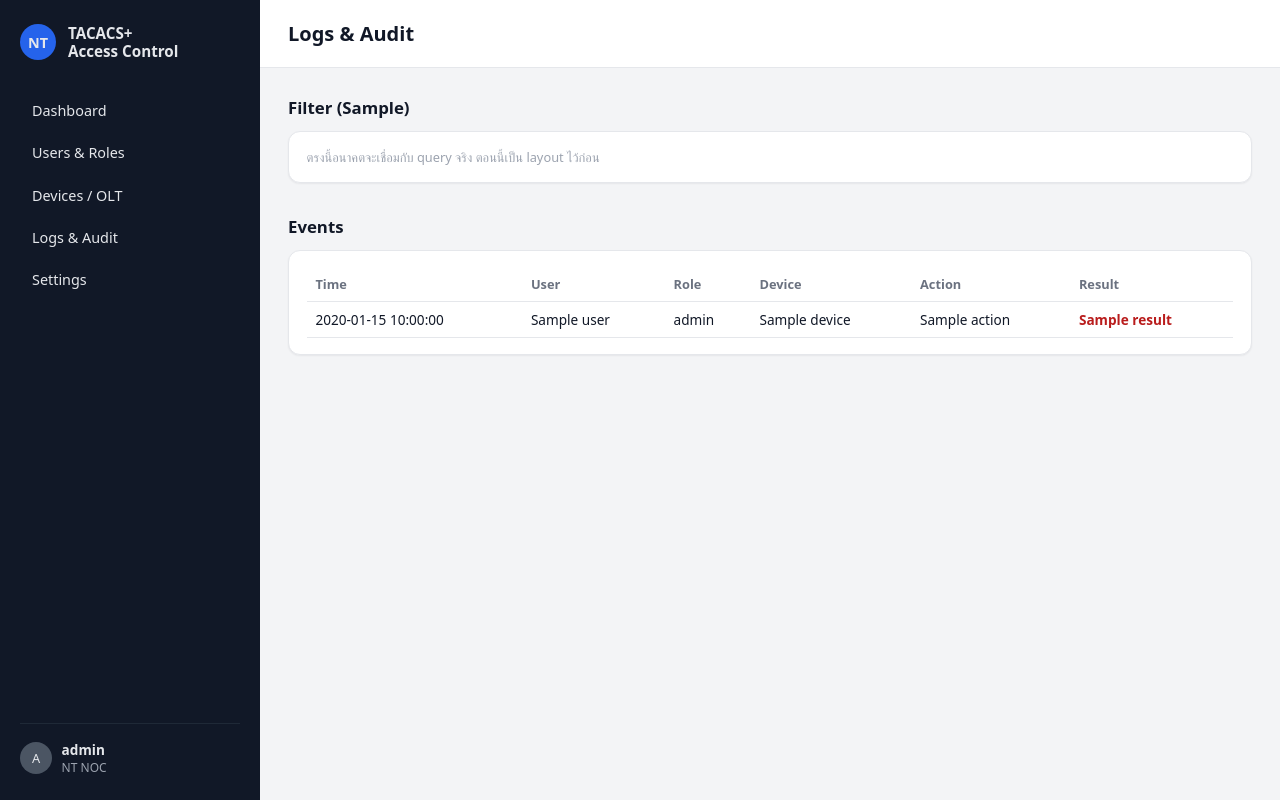
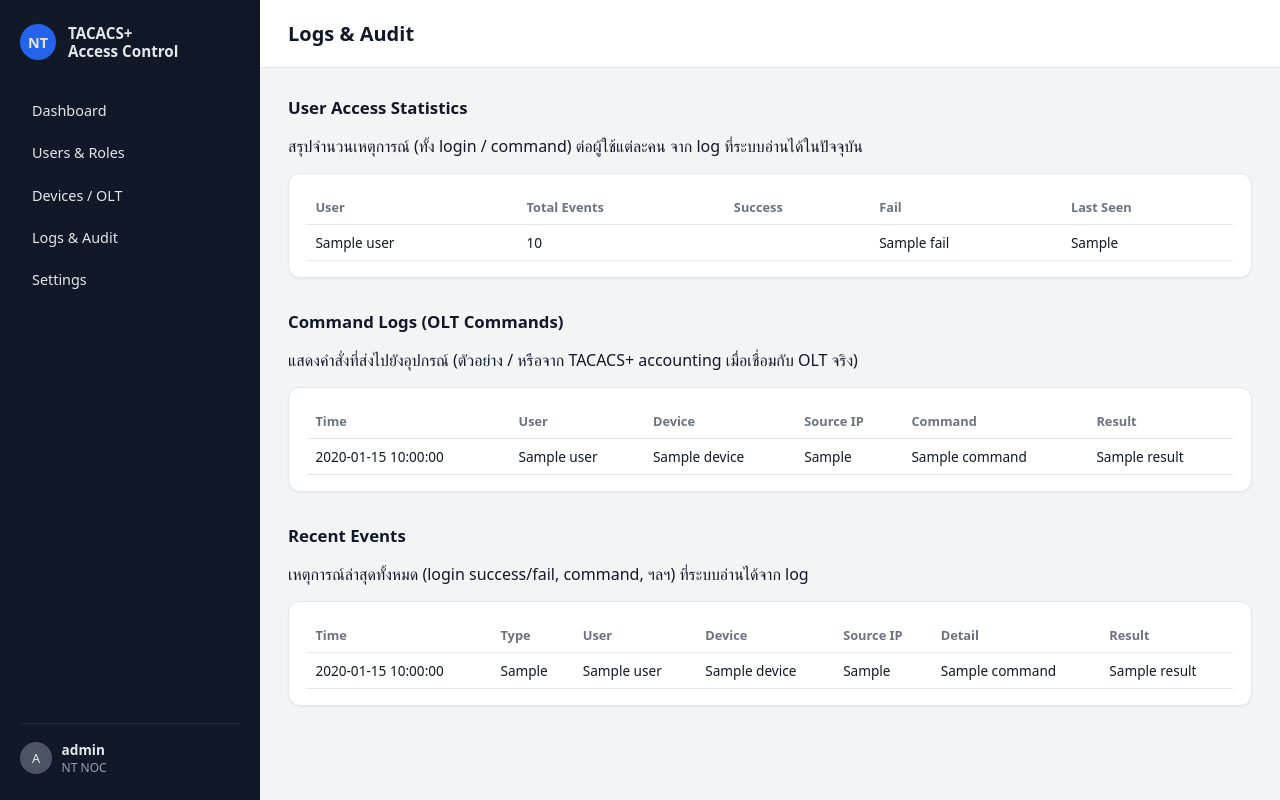
Before and after one commit to FongShana/DashboardTACACS, a Flask app: template tacacs_dashboard/templates/logs.html in a window 1280 px wide. Run offline with Flask 3, Linux system fonts and the light colour scheme; the template is opened without the code that fills it: most values are stand-ins (such as "Sample title", 1, 10 or a date in 2020).

Commit message:
Make Logs page shows logs example

```diff
--- a/tacacs_dashboard/templates/logs.html
+++ b/tacacs_dashboard/templates/logs.html
@@ -4,44 +4,121 @@
 {% block header %}Logs &amp; Audit{% endblock %}
 
 {% block content %}
+
 <section class="section">
-  <h2 class="section-title">Filter (Sample)</h2>
-  <div class="card">
-    <form class="filter-form">
-      <div class="card-sub">ตรงนี้อนาคตจะเชื่อมกับ query จริง ตอนนี้เป็น layout ไว้ก่อน</div>
-    </form>
+  <h2 class="section-title">User Access Statistics</h2>
+  <p class="section-subtitle">
+    สรุปจำนวนเหตุการณ์ (ทั้ง login / command) ต่อผู้ใช้แต่ละคน จาก log ที่ระบบอ่านได้ในปัจจุบัน
+  </p>
+
+  <div class="table-wrapper">
+    <table class="table">
+      <thead>
+        <tr>
+          <th>User</th>
+          <th>Total Events</th>
+          <th>Success</th>
+          <th>Fail</th>
+          <th>Last Seen</th>
+        </tr>
+      </thead>
+      <tbody>
+        {% for s in user_stats %}
+        <tr>
+          <td>{{ s.user }}</td>
+          <td>{{ s.total }}</td>
+          <td>{{ s.success }}</td>
+          <td>{{ s.fail }}</td>
+          <td>{{ s.last_seen }}</td>
+        </tr>
+        {% else %}
+        <tr>
+          <td colspan="5">ยังไม่มีข้อมูล user ใน log</td>
+        </tr>
+        {% endfor %}
+      </tbody>
+    </table>
   </div>
 </section>
 
 <section class="section">
-  <h2 class="section-title">Events</h2>
+  <h2 class="section-title">Command Logs (OLT Commands)</h2>
+  <p class="section-subtitle">
+    แสดงคำสั่งที่ส่งไปยังอุปกรณ์ (ตัวอย่าง / หรือจาก TACACS+ accounting เมื่อเชื่อมกับ OLT จริง)
+  </p>
+
   <div class="table-wrapper">
     <table class="table">
       <thead>
         <tr>
           <th>Time</th>
           <th>User</th>
-          <th>Role</th>
           <th>Device</th>
-          <th>Action</th>
+          <th>Source IP</th>
+          <th>Command</th>
           <th>Result</th>
         </tr>
       </thead>
       <tbody>
-        {% for e in events %}
+        {% for ev in command_events %}
         <tr>
-          <td>{{ e.time }}</td>
-          <td>{{ e.user }}</td>
-          <td>{{ e.role }}</td>
-          <td>{{ e.device }}</td>
-          <td>{{ e.action }}</td>
-          <td class="{{ 'status-ok' if e.result == 'success' else 'status-fail' }}">
-            {{ e.result }}
+          <td>{{ ev.timestamp or ev.time }}</td>
+          <td>{{ ev.user or ev.username }}</td>
+          <td>{{ ev.device or ev.olt or ev.host }}</td>
+          <td>{{ ev.src_ip or ev.client_ip or "-" }}</td>
+          <td>
+            {{ ev.command or ev.cmd or ev.detail or ev.message }}
           </td>
+          <td>{{ ev.result or ev.status }}</td>
+        </tr>
+        {% else %}
+        <tr>
+          <td colspan="6">ยังไม่มี command logs</td>
         </tr>
         {% endfor %}
       </tbody>
     </table>
   </div>
 </section>
+
+<section class="section">
+  <h2 class="section-title">Recent Events</h2>
+  <p class="section-subtitle">
+    เหตุการณ์ล่าสุดทั้งหมด (login success/fail, command, ฯลฯ) ที่ระบบอ่านได้จาก log
+  </p>
+
+  <div class="table-wrapper">
+    <table class="table">
+      <thead>
+        <tr>
+          <th>Time</th>
+          <th>Type</th>
+          <th>User</th>
+          <th>Device</th>
+          <th>Source IP</th>
+          <th>Detail</th>
+          <th>Result</th>
+        </tr>
+      </thead>
+      <tbody>
+        {% for ev in recent_events %}
+        <tr>
+          <td>{{ ev.timestamp or ev.time }}</td>
+          <td>{{ ev.event_type or ev.type or ev.event }}</td>
+          <td>{{ ev.user or ev.username }}</td>
+          <td>{{ ev.device or ev.olt or ev.host }}</td>
+          <td>{{ ev.src_ip or ev.client_ip or "-" }}</td>
+          <td>{{ ev.command or ev.detail or ev.message or "-" }}</td>
+          <td>{{ ev.result or ev.status }}</td>
+        </tr>
+        {% else %}
+        <tr>
+          <td colspan="7">ยังไม่มี log sample หรือยังไม่ได้ตั้งค่า parser ให้ดึงจากไฟล์จริง</td>
+        </tr>
+        {% endfor %}
+      </tbody>
+    </table>
+  </div>
+</section>
+
 {% endblock %}
```
Also changed, not shown: tacacs_dashboard/routes/logs.py (+18 -3 lines), tacacs_dashboard/services/log_parser.py (+104 -0 lines).
